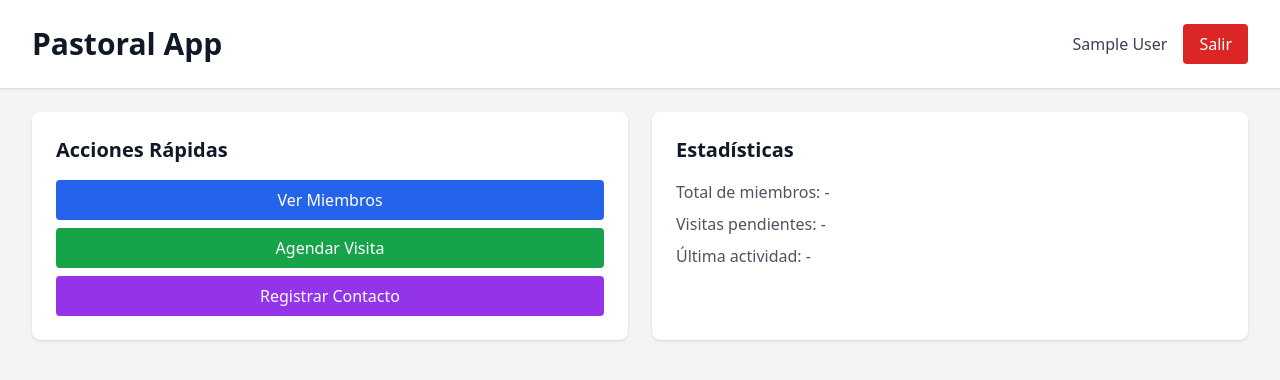
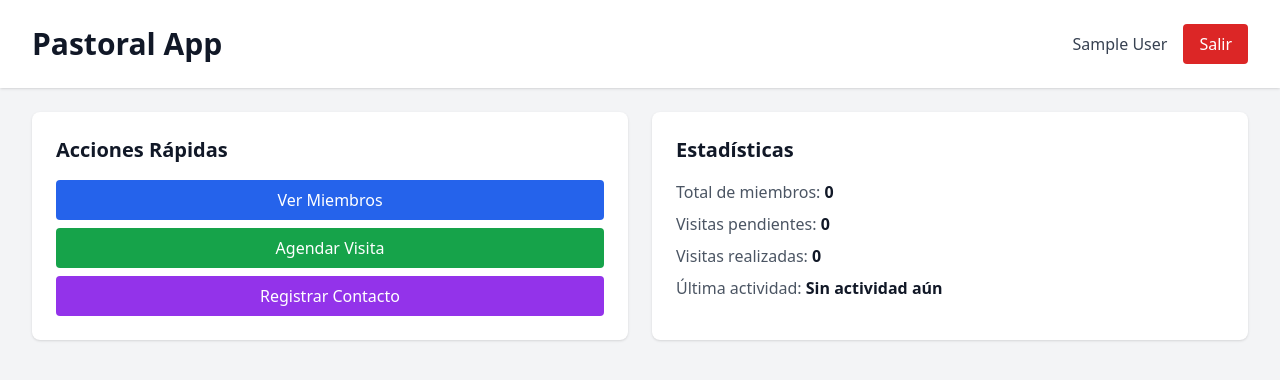
Before and after one commit to enilkes01-ctrl/pastoral-app, a React (Vite) app in the folder frontend/: page /dashboard in a window 1280 px wide. Shown: the top 380 px of the page. Built offline with nearby package versions, Linux system fonts and the light colour scheme; no server answers; sample sign-in values are in the browser's storage.

Commit message:
Add church filter to Members, remove Visita from Contact types, wire real Dashboard stats

```diff
--- a/frontend/src/pages/Contacts.tsx
+++ b/frontend/src/pages/Contacts.tsx
@@ -156,7 +156,6 @@ export default function Contacts() {
                   className="border border-gray-300 rounded px-3 py-2"
                 >
                   <option value="">Tipo de contacto *...</option>
-                  <option value="visita">Visita</option>
                   <option value="llamada">Llamada</option>
                   <option value="mensaje">Mensaje</option>
                 </select>
--- a/frontend/src/pages/Dashboard.tsx
+++ b/frontend/src/pages/Dashboard.tsx
@@ -1,10 +1,68 @@
 import { useStore } from '../store'
 import { useNavigate } from 'react-router-dom'
+import { useQuery } from '@tanstack/react-query'
+import apiClient from '../api'
+
+interface Member {
+  id: number
+}
+
+interface Visit {
+  id: number
+  status: string
+  scheduledDate: string
+  member: { name: string }
+}
+
+interface Contact {
+  id: number
+  type: string
+  date: string
+  member: { name: string }
+}
+
+const CONTACT_TYPE_LABEL: Record<string, string> = {
+  visita: 'Visita',
+  llamada: 'Llamada',
+  mensaje: 'Mensaje',
+}
 
 export default function Dashboard() {
   const user = useStore((state) => state.user)
   const logout = useStore((state) => state.logout)
   const navigate = useNavigate()
+
+  const { data: members } = useQuery<Member[]>({
+    queryKey: ['members'],
+    queryFn: async () => (await apiClient.get('/api/members')).data,
+  })
+
+  const { data: visits } = useQuery<Visit[]>({
+    queryKey: ['visits'],
+    queryFn: async () => (await apiClient.get('/api/visits')).data,
+  })
+
+  const { data: contacts } = useQuery<Contact[]>({
+    queryKey: ['contacts'],
+    queryFn: async () => (await apiClient.get('/api/contacts')).data,
+  })
+
+  const totalMembers = members?.length ?? 0
+  const visitasPendientes = visits?.filter((v) => v.status === 'pendiente').length ?? 0
+  const visitasRealizadas = visits?.filter((v) => v.status === 'completada').length ?? 0
+
+  const activities = [
+    ...(contacts || []).map((c) => ({
+      date: c.date,
+      text: `${CONTACT_TYPE_LABEL[c.type] || c.type} con ${c.member?.name}`,
+    })),
+    ...(visits || []).map((v) => ({
+      date: v.scheduledDate,
+      text: `Visita ${v.status} con ${v.member?.name}`,
+    })),
+  ].sort((a, b) => new Date(b.date).getTime() - new Date(a.date).getTime())
+
+  const ultimaActividad = activities[0]
 
   const handleLogout = () => {
     logout()
@@ -61,9 +119,17 @@ export default function Dashboard() {
           <div className="bg-white rounded-lg shadow p-6">
             <h2 className="text-xl font-semibold text-gray-900 mb-4">Estadísticas</h2>
             <div className="space-y-2 text-gray-600">
-              <p>Total de miembros: -</p>
-              <p>Visitas pendientes: -</p>
-              <p>Última actividad: -</p>
+              <p>Total de miembros: <span className="font-semibold text-gray-900">{totalMembers}</span></p>
+              <p>Visitas pendientes: <span className="font-semibold text-gray-900">{visitasPendientes}</span></p>
+              <p>Visitas realizadas: <span className="font-semibold text-gray-900">{visitasRealizadas}</span></p>
+              <p>
+                Última actividad:{' '}
+                <span className="font-semibold text-gray-900">
+                  {ultimaActividad
+                    ? `${ultimaActividad.text} (${new Date(ultimaActividad.date).toLocaleString()})`
+                    : 'Sin actividad aún'}
+                </span>
+              </p>
             </div>
           </div>
         </div>
--- a/frontend/src/pages/Members.tsx
+++ b/frontend/src/pages/Members.tsx
@@ -16,6 +16,7 @@ interface Member {
   email: string | null
   status: string | null
   lastContact: string | null
+  churchId: number
   church: { name: string }
 }
 
@@ -31,6 +32,7 @@ export default function Members() {
   const [status, setStatus] = useState('')
   const [churchId, setChurchId] = useState('')
   const [error, setError] = useState('')
+  const [filterChurchId, setFilterChurchId] = useState('')
 
   const { data: members, isLoading } = useQuery<Member[]>({
     queryKey: ['members'],
@@ -42,6 +44,17 @@ export default function Members() {
     queryFn: async () => (await apiClient.get('/api/churches')).data,
   })
   const needsChurchPicker = (churches?.length ?? 0) > 1
+
+  const filteredMembers = (members || [])
+    .filter((m) => !filterChurchId || m.churchId === Number(filterChurchId))
+    .slice()
+    .sort((a, b) => {
+      if (!filterChurchId) {
+        const churchCompare = a.church.name.localeCompare(b.church.name)
+        if (churchCompare !== 0) return churchCompare
+      }
+      return a.name.localeCompare(b.name)
+    })
 
   const createMember = useMutation({
     mutationFn: async () => {
@@ -181,8 +194,23 @@ export default function Members() {
         )}
 
         <div className="bg-white rounded-lg shadow">
-          <div className="px-6 py-4 border-b border-gray-200 flex justify-between items-center">
+          <div className="px-6 py-4 border-b border-gray-200 flex justify-between items-center flex-wrap gap-3">
             <h2 className="text-lg font-semibold text-gray-900">Lista de Miembros</h2>
+            <div className="flex items-center space-x-3">
+              {needsChurchPicker && (
+                <select
+                  value={filterChurchId}
+                  onChange={(e) => setFilterChurchId(e.target.value)}
+                  className="border border-gray-300 rounded px-3 py-2 text-sm"
+                >
+                  <option value="">Todas las iglesias</option>
+                  {churches?.map((c) => (
+                    <option key={c.id} value={c.id}>
+                      {c.name}
+                    </option>
+                  ))}
+                </select>
+              )}
               <button
                 onClick={() => setShowForm(true)}
                 className="bg-green-600 hover:bg-green-700 text-white py-2 px-4 rounded"
@@ -190,12 +218,15 @@ export default function Members() {
                 + Nuevo Miembro
               </button>
             </div>
+          </div>
 
           {isLoading ? (
             <div className="px-6 py-12 text-center text-gray-500">Cargando...</div>
-          ) : !members || members.length === 0 ? (
+          ) : filteredMembers.length === 0 ? (
             <div className="px-6 py-12 text-center">
-              <p className="text-gray-500">No hay miembros registrados aún.</p>
+              <p className="text-gray-500">
+                {filterChurchId ? 'No hay miembros en esta iglesia.' : 'No hay miembros registrados aún.'}
+              </p>
             </div>
           ) : (
             <div className="overflow-x-auto">
@@ -212,7 +243,7 @@ export default function Members() {
                   </tr>
                 </thead>
                 <tbody className="divide-y divide-gray-200">
-                  {members.map((m) => (
+                  {filteredMembers.map((m) => (
                     <tr key={m.id}>
                       <td className="px-6 py-4 text-sm text-gray-900">{m.name}</td>
                       <td className="px-6 py-4 text-sm text-gray-600">{m.phone || '-'}</td>
```
Lines whose indentation alone changed are shown as unchanged.
